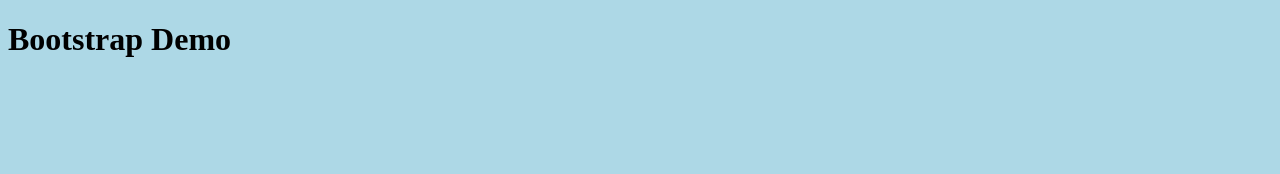
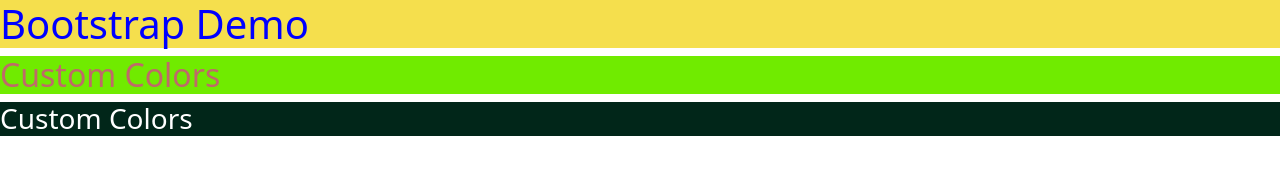
Before and after one commit to jargam/bootstrap_demo, a website: page index.html in a window 1280 px wide. Drawn offline with Linux system fonts and the light colour scheme.

Commit message:
First commit

```diff
--- /dev/null
+++ b/css/main.scss
@@ -0,0 +1,48 @@
+// custom variables
+
+$primary: #f5df4d;
+$secondary: rgb(147, 149, 151);
+$light: rgb(172, 163, 202);
+
+// import the functions & variables
+@import "../node_modules/bootstrap/scss/functions";
+@import "../node_modules/bootstrap/scss/variables";
+
+$custom-theme-colors: (
+    "white": #fff,
+    "lt-grn": #70EB00
+);
+
+
+$theme-colors: map-merge($custom-theme-colors, $theme-colors);
+
+//second map-merge
+$custom-theme-colors-two: (
+    "orng": #EB8B0E,
+    "dk-grn": #012619
+);
+
+$theme-colors: map-merge($custom-theme-colors-two, $theme-colors);
+
+
+//fixes map-merge()
+$theme-colors-rgb: map-loop($theme-colors, to-rgb, "$value");
+$utilities-colors: map-merge(
+  $theme-colors-rgb,
+  (
+    "black": to-rgb($black),
+    "white": to-rgb($white),
+    "body":  to-rgb($body-color)
+  )
+);
+
+$utilities-text-colors: map-loop($utilities-colors, rgba-css-var, "$key", "text");
+$utilities-bg-colors: map-loop($utilities-colors, rgba-css-var, "$key", "bg");
+
+
+// import bootstrap
+@import "../node_modules/bootstrap/scss/bootstrap";
+
+// h1 {
+//     background-color: $primary;
+// }
--- a/css/style.scss
+++ /dev/null
@@ -1,3 +0,0 @@
-body {
-    background-color: lightblue;
-}
--- a/index.html
+++ b/index.html
@@ -4,10 +4,19 @@
     <meta charset="UTF-8">
     <meta http-equiv="X-UA-Compatible" content="IE=edge">
     <meta name="viewport" content="width=device-width, initial-scale=1.0">
-    <link rel="stylesheet" href="css/style.css">
+    <link rel="stylesheet" href="css/main.min.css">
+
     <title>Bootstrap Assignment</title>
+    <style>
+        h1 {
+            color: blue;
+        }
+    </style>
 </head>
 <body>
-    <h1>Bootstrap Demo</h1>
+    <h1 class="bg-primary">Bootstrap Demo</h1>
+    <h2 class="bg-lt-grn text-orng">Custom Colors</h2>
+    <h3 class="bg-dk-grn text-white">Custom Colors</h3>
+
 </body>
 </html>
```
Also changed, not shown: package.json (added, +22 -0 lines), css/main.min.css (added), css/style.css (deleted), 3 other files.
